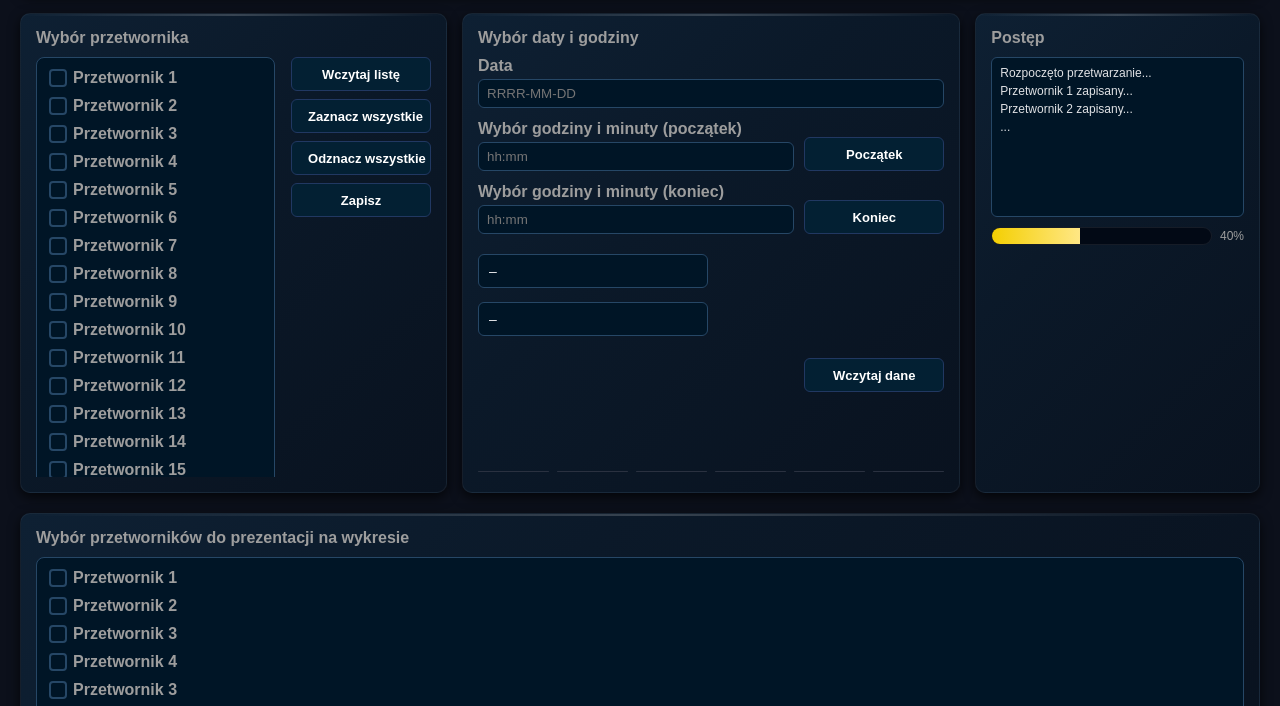
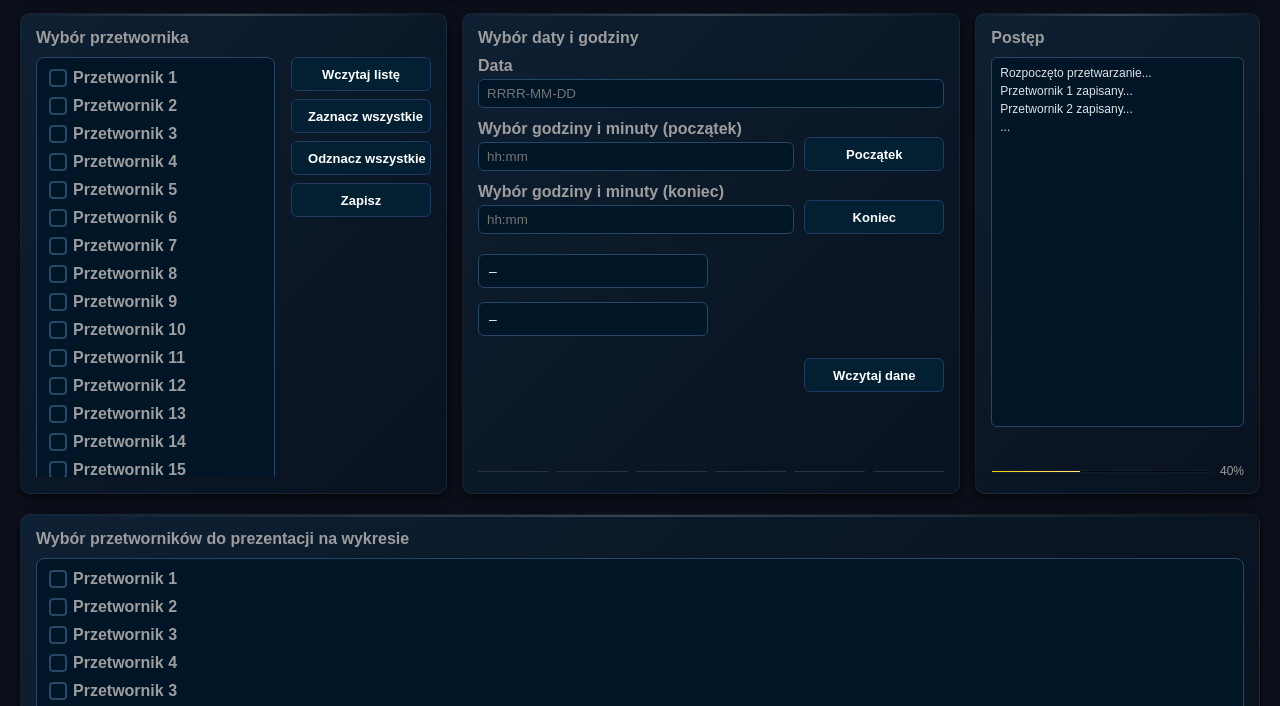
Before and after one commit to KrzysztofAstro/website-ap, a plain HTML site: page index.html in a window 1280 px wide. Shown: the part 92-798 px from the top of the page. Drawn offline with Linux system fonts and the light colour scheme.

Commit message:
Add files via upload

```diff
--- a/style.css
+++ b/style.css
@@ -410,7 +410,7 @@ table tr:hover {
 
 /* panel postępu */
 .progress-log-window {
-    height: 160px;
+    height: 370px;
     overflow-y: auto;
     padding: 8px;
     margin-bottom: 10px;
@@ -428,11 +428,12 @@ table tr:hover {
     display: flex;
     align-items: center;
     gap: 8px;
+    margin-top: 37px;   /* obniża pasek postępu */
 }
 
 .progress-bar {
     flex: 1;
-    height: 18px;
+    height: 3px;
     border-radius: 999px;
     background-color: #020915;
     overflow: hidden;
```
